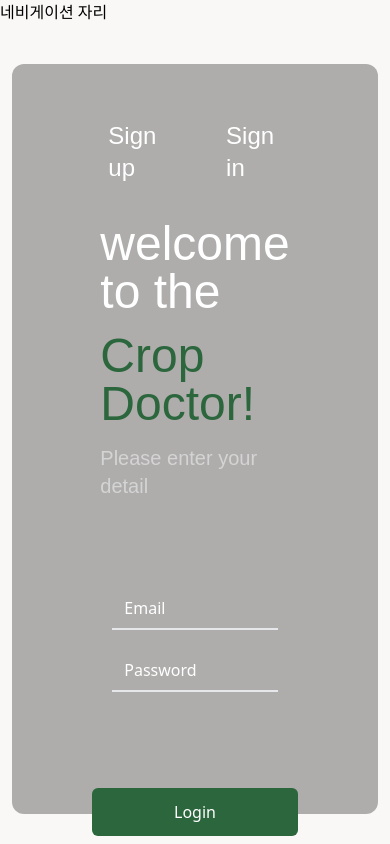
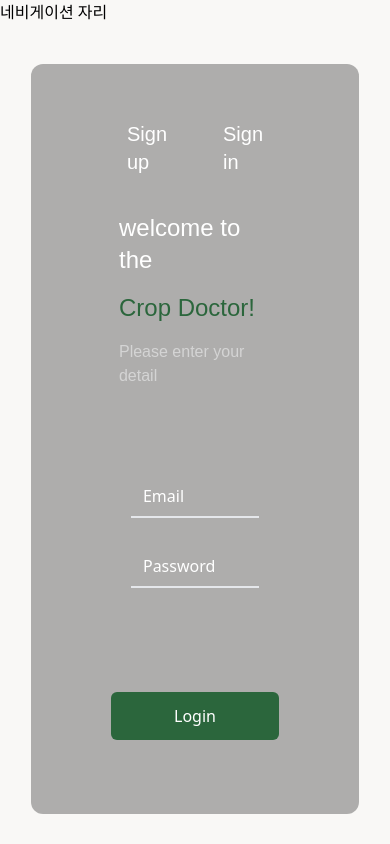
Before and after one commit to S-V-23-BootCamp-Team-F/frontend, a React (Vite) app: page /login in a window 390 px wide. Built offline with nearby package versions, Linux system fonts and the light colour scheme.

Commit message:
design: 로그인 페이지 반응형 적용
- react-hook-form 설치
- axios 설치

```diff
--- a/package.json
+++ b/package.json
@@ -10,9 +10,11 @@
   },
   "dependencies": {
     "autoprefixer": "^10.4.13",
+    "axios": "^1.2.2",
     "postcss": "^8.4.21",
     "react": "^18.2.0",
     "react-dom": "^18.2.0",
+    "react-hook-form": "^7.42.0",
     "react-router-dom": "^6.6.2",
     "recoil": "^0.7.6",
     "tailwindcss": "^3.2.4"
--- a/src/pages/LoginPage.tsx
+++ b/src/pages/LoginPage.tsx
@@ -1,7 +1,18 @@
-import React from "react";
+import React, { useRef, useState } from "react";
 import "tailwindcss/tailwind.css";
+import { useForm } from "react-hook-form";
+import axios from "axios";
+import { emitWarning } from "process";
 
 const LoginPage = () => {
+
+    const { register, handleSubmit, formState: { errors }} = useForm();
+
+    // 데이터 전송시 작동할 함수 정의
+    const onSubmit = (data:any) => {
+        console.log(data);
+    }
+
     return (
     <div className=" bg-background w-screen h-full absolute overflow-hidden ">
         {/* nav바 */}
@@ -12,37 +23,58 @@ const LoginPage = () => {
             <div className="w-600 h-750 rounded-xl bg-black bg-opacity-30">
                 {/* 로그인/회원가입 버튼 */}
                 <div className="flex justify-between mt-7">
-                    <div className="m-7 justify-self-start text-white font-press-bold text-2xl ml-24">
+                    <div className="m-7 justify-self-start text-white font-press-bold max-xs:text-xl text-2xl ml-24">
                         Sign up
                     </div>
-                    <div className="m-7 justify-self-end text-white font-press-bold text-2xl mr-24">
+                    <div className="m-7 justify-self-end text-white font-press-bold max-xs:text-xl text-2xl mr-24">
                         Sign in
                     </div>
                 </div>
+
             <div className="px-20">
-
                 {/* 문구 */}
                 <div className="text-left">
-                    <div className="font-press-bold text-left text-5xl text-white p-2">
+                    <div className="font-press-bold text-left max-xs:text-2xl sm:text-4xl text-5xl text-white p-2">
                         welcome to the
                     </div>
-                    <div className="font-press-bold text-left text-5xl text-button p-2">
+                    <div className="font-press-bold text-left  max-xs:text-2xl sm:text-4xl text-5xl text-button p-2">
                         Crop Doctor!
                     </div>
-                    <div className="font-press-bold text-left text-xl text-neutral-300 p-2">
+                    <div className="font-press-bold text-left sm:text-xl text-neutral-300 p-2">
                         Please enter your detail
                     </div>
                 </div>
 
                 {/* email/password */}
-                <div className="mt-20">
+                <form className="mt-20" onSubmit={handleSubmit(onSubmit)}>
                     <div className="flex flex-col space-y-2 m-5">
-                        <input className="w-full px-3 py-2 border-b-2 bg-transparent placeholder-white" type="text"
-                        placeholder="Email" name="email" id="email"/>
+                        <input className="w-full px-3 py-2 border-b-2 bg-transparent placeholder-white"
+                        placeholder="Email"
+                        {...register("email", {required: "required", pattern: {
+                            value: /([\w-.]+)@((\[[0-9]{1,3}\.[0-9]{1,3}\.[0-9]{1,3}\.)|(([\w-]+\.)+))([a-zA-Z]{2,4}|[0-9]{1,3})(\]?)$/,
+                            message: '이메일 형식으로 입력해주세요.',
+                            }})} />
+
+                        <div className="mt-px text-red-600">
+                        <>
+                        {errors.email?.type === 'required' && '이메일을 입력해주세요.'}
+                        {errors.email?.type === 'pattern' && errors.email.message}
+                        </>
                         </div>
+                    </div>
+
                      <div className="flex flex-col space-y-2 m-5">
                         <input className="w-full px-3 py-2 border-b-2 bg-transparent placeholder-white" type="password"
-                        placeholder="Password" name="password" id="password"/>
+                        placeholder="Password"
+                        {...register("password", {required: "required", pattern: {
+                        value: /(?=.*\d{1,50})(?=.*[~`!@#$%\^&*()-+=]{1,50})(?=.*[a-zA-Z]{2,50}).{8,16}$/,
+                        message: '비밀번호를 8~16자로 영문 대소문자, 숫자, 특수기호를 조합해서 사용하세요. ',
+                        }})} />
+                        <div className="mt-px text-red-600">
+                        <>
+                        {errors.password?.type === 'required' && '비밀번호를 입력해주세요'}
+                        {errors.password?.type === 'pattern' && errors.password.message}
+                        </>
                         </div>
                     </div>
 
@@ -54,15 +86,8 @@ const LoginPage = () => {
                                 Login
                             </button>
                         </div>
-                    <div>
-                        <p className="text-center mt-6">
-                            <span className="text-neutral-300 drop-shadow-lg shadow-black">Dont’t have an account? </span>
-                            <a className="text-white text-sm hover:underline drop-shadow-lg shadow-black" href="/">
-                            Sign up for free
-                            </a>
-                        </p>
                     </div>
-                </div>
+                </form>
             </div>
             </div>
         </div>
--- a/tailwind.config.cjs
+++ b/tailwind.config.cjs
@@ -19,6 +19,9 @@ module.exports = {
       },
       height: {
         750: "46.875rem",
+      },
+      screens: {
+        'xs': '650px',
       }
     },
   },
```
Also changed, not shown: 1 other file (tests, documents, lock files or other folders). Lines whose indentation alone changed are shown as unchanged.
